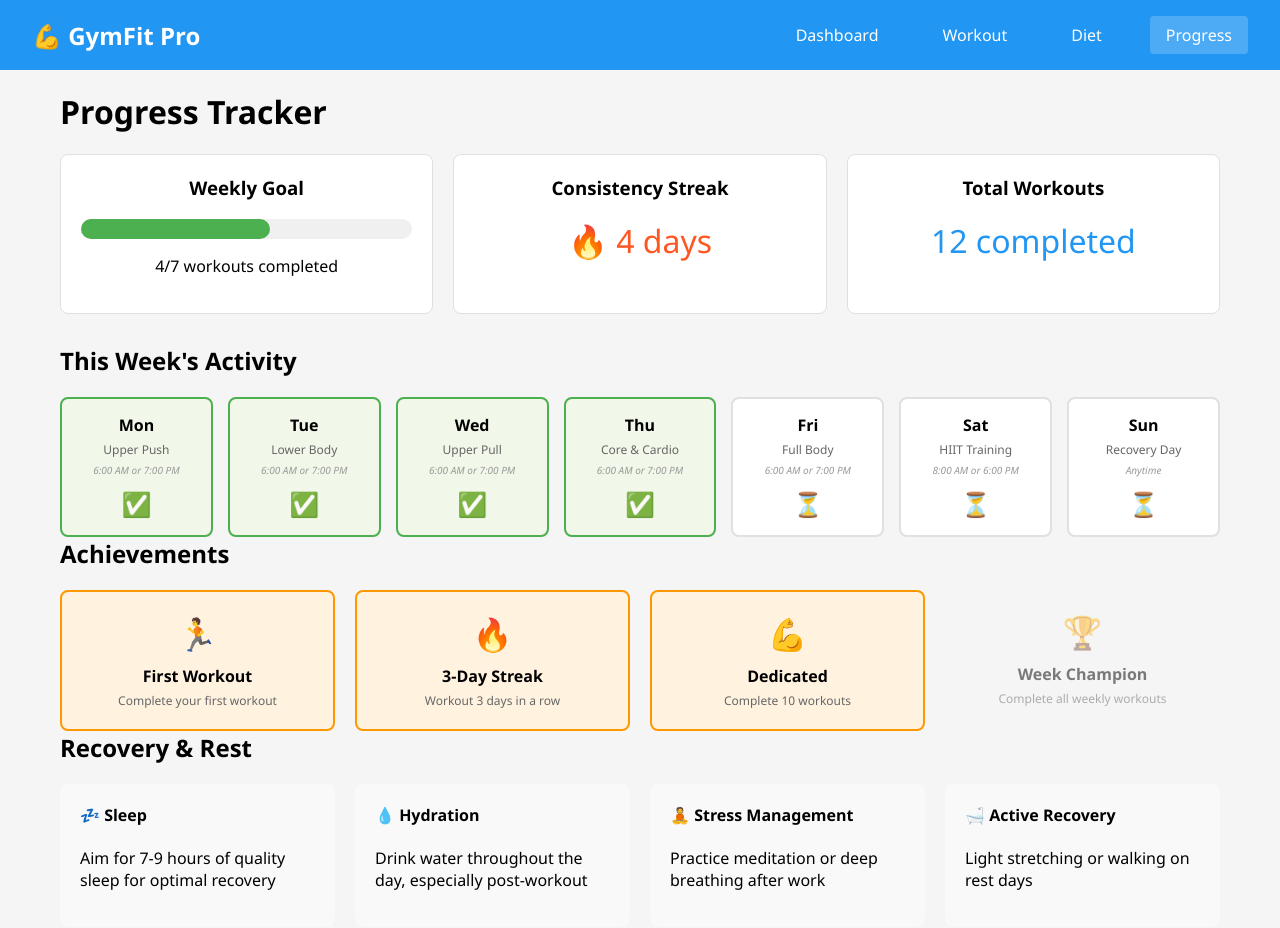
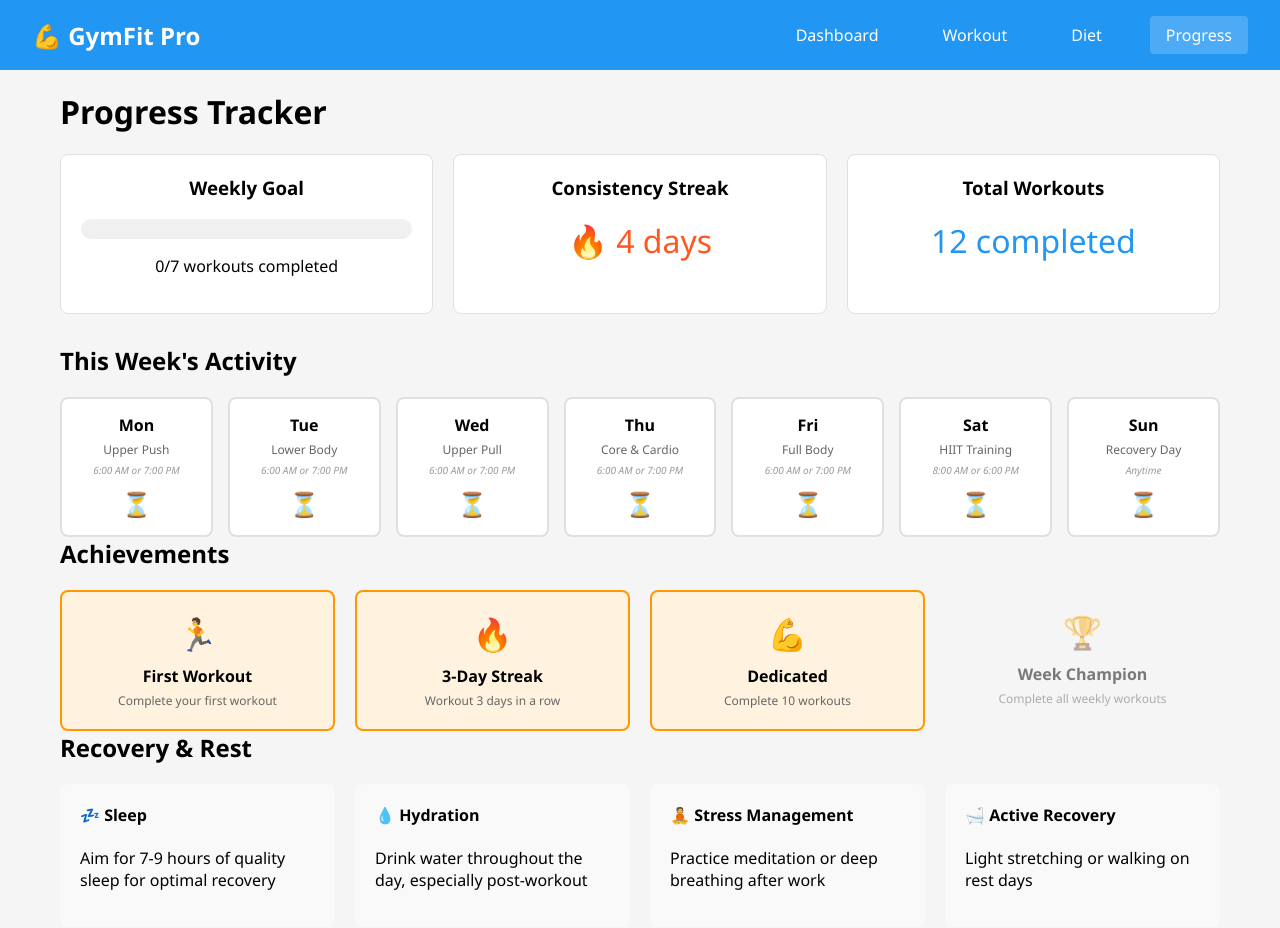
Before and after one commit to Clive-Nyaga/Gym-Membership-Application, an Angular app: page /progress in a window 1280 px wide. Shown: the top 928 px of the page. Built offline with nearby package versions, Linux system fonts and the light colour scheme.

Commit message:
Makes the application operate in real time

```diff
--- a/db.json
+++ b/db.json
@@ -611,6 +611,8 @@
   "progress": {
     "item": {
       "item": {
+        "item": {
+          "item": {
             "completedWorkouts": 4,
             "totalWorkouts": 12,
             "streak": 4,
@@ -656,6 +658,14 @@
         "lastCompletedWorkout": "monday",
         "completedDate": "2025-12-01T00:37:56.355Z"
       },
+      "completedWorkouts": 5,
+      "lastCompletedWorkout": "monday",
+      "completedDate": "2025-12-01T13:00:17.995Z"
+    },
+    "completedWorkouts": 5,
+    "lastCompletedWorkout": "monday",
+    "completedDate": "2025-12-01T13:01:47.484Z"
+  },
   "user": {
     "id": 1,
     "name": "John Doe",
--- a/src/app/components/dashboard.component.ts
+++ b/src/app/components/dashboard.component.ts
@@ -17,8 +17,8 @@ import { WeeklyPlan } from '../models/workout.model';
           <p>4/6 workouts completed</p>
         </div>
         <div class="stat-card">
-          <h3>Next Workout</h3>
-          <p>{{ getNextWorkout() }}</p>
+          <h3>Today's Workout</h3>
+          <p>{{ getTodaysWorkout() }}</p>
         </div>
       </div>
 
@@ -141,15 +141,26 @@ export class DashboardComponent implements OnInit {
     return this.completedDays.includes(day);
   }
 
-  getNextWorkout(): string {
+  getTodaysWorkout(): string {
     const today = new Date().getDay();
     const days = ['sunday', 'monday', 'tuesday', 'wednesday', 'thursday', 'friday', 'saturday'];
     const currentDay = days[today];
 
-    if (currentDay === 'sunday') return 'Monday - Upper Body Push';
     if (currentDay in this.weeklyPlan) {
       return this.weeklyPlan[currentDay as keyof WeeklyPlan]?.name || 'Rest Day';
     }
     return 'Rest Day';
   }
+
+  getNextWorkout(): string {
+    const today = new Date().getDay();
+    const days = ['sunday', 'monday', 'tuesday', 'wednesday', 'thursday', 'friday', 'saturday'];
+    const nextDayIndex = (today + 1) % 7;
+    const nextDay = days[nextDayIndex];
+
+    if (nextDay in this.weeklyPlan) {
+      return `${this.weeklyPlan[nextDay as keyof WeeklyPlan]?.name || 'Rest Day'}`;
+    }
+    return 'Rest Day';
+  }
 }
--- a/src/app/components/progress.component.ts
+++ b/src/app/components/progress.component.ts
@@ -1,4 +1,4 @@
-import { Component } from '@angular/core';
+import { Component, OnInit } from '@angular/core';
 import { CommonModule } from '@angular/common';
 
 @Component({
@@ -118,7 +118,17 @@ import { CommonModule } from '@angular/common';
     .tip-card { background: #f9f9f9; padding: 20px; border-radius: 8px; }
   `]
 })
-export class ProgressComponent {
+export class ProgressComponent implements OnInit {
+
+  ngOnInit() {
+    this.updateWeeklyProgress();
+  }
+
+  updateWeeklyProgress() {
+    const completedCount = this.weekDays.filter(day => day.completed).length;
+    this.completedWorkouts = completedCount;
+    this.weeklyProgress = (completedCount / 7) * 100;
+  }
   completedWorkouts = 4;
   totalWorkouts = 12;
   streak = 4;
@@ -126,12 +136,18 @@ export class ProgressComponent {
   weeklyProgress = (this.completedWorkouts / 7) * 100;
 
   weekDays = [
-    { name: 'Mon', workout: 'Upper Push', time: '6:00 AM or 7:00 PM', completed: true },
-    { name: 'Tue', workout: 'Lower Body', time: '6:00 AM or 7:00 PM', completed: true },
-    { name: 'Wed', workout: 'Upper Pull', time: '6:00 AM or 7:00 PM', completed: true },
-    { name: 'Thu', workout: 'Core & Cardio', time: '6:00 AM or 7:00 PM', completed: true },
-    { name: 'Fri', workout: 'Full Body', time: '6:00 AM or 7:00 PM', completed: false },
-    { name: 'Sat', workout: 'HIIT Training', time: '8:00 AM or 6:00 PM', completed: false },
-    { name: 'Sun', workout: 'Recovery Day', time: 'Anytime', completed: false }
+    { name: 'Mon', workout: 'Upper Push', time: '6:00 AM or 7:00 PM', completed: this.isDayCompleted(1) },
+    { name: 'Tue', workout: 'Lower Body', time: '6:00 AM or 7:00 PM', completed: this.isDayCompleted(2) },
+    { name: 'Wed', workout: 'Upper Pull', time: '6:00 AM or 7:00 PM', completed: this.isDayCompleted(3) },
+    { name: 'Thu', workout: 'Core & Cardio', time: '6:00 AM or 7:00 PM', completed: this.isDayCompleted(4) },
+    { name: 'Fri', workout: 'Full Body', time: '6:00 AM or 7:00 PM', completed: this.isDayCompleted(5) },
+    { name: 'Sat', workout: 'HIIT Training', time: '8:00 AM or 6:00 PM', completed: this.isDayCompleted(6) },
+    { name: 'Sun', workout: 'Recovery Day', time: 'Anytime', completed: this.isDayCompleted(0) }
   ];
+
+  isDayCompleted(dayOfWeek: number): boolean {
+    const today = new Date().getDay();
+    // Mark days as completed if they are before today in the current week
+    return dayOfWeek < today;
+  }
 }
```
Lines whose indentation alone changed are shown as unchanged.
